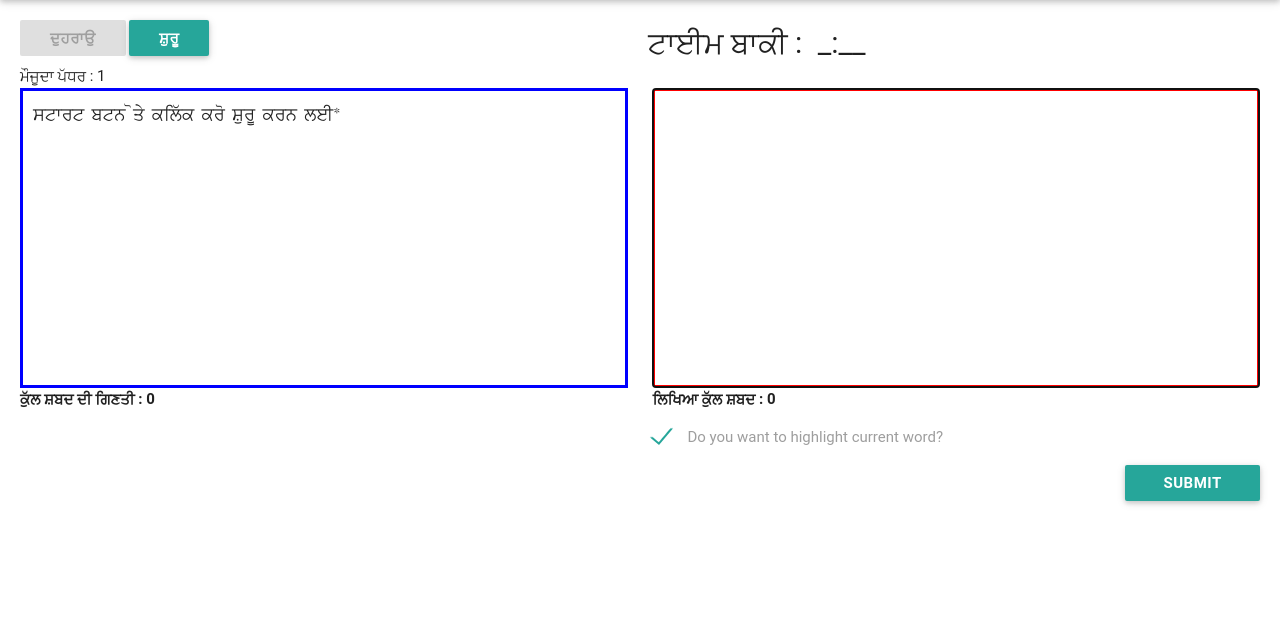
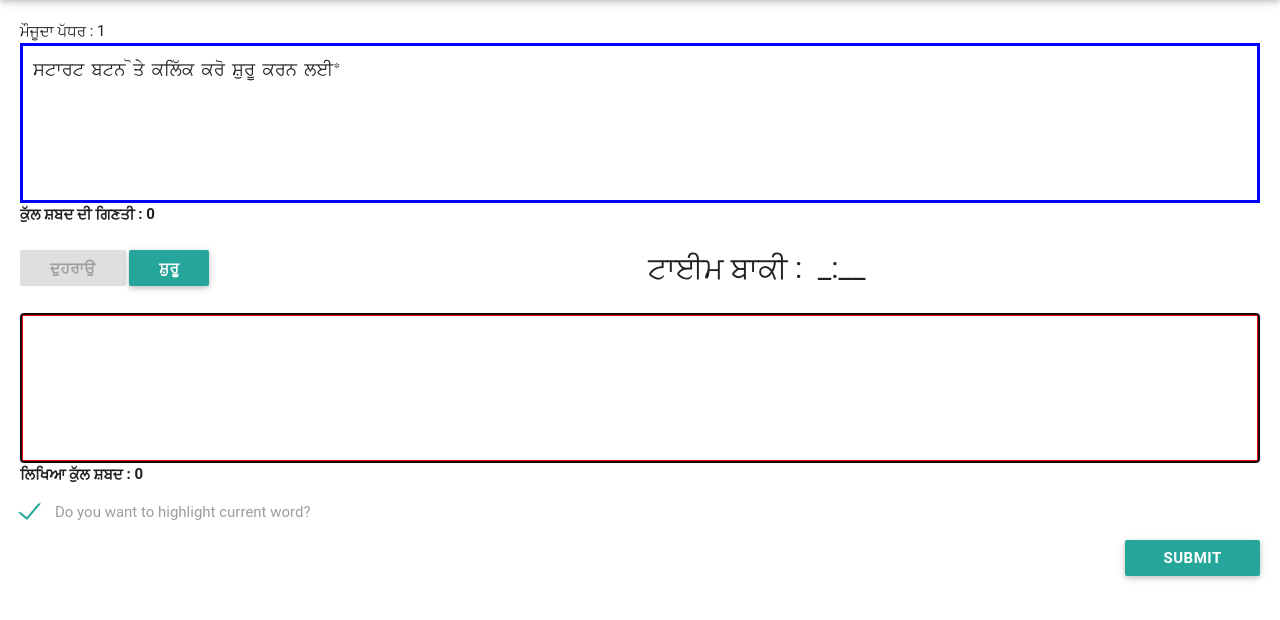
Before and after one commit to systm32/typemaster, a PHP site: page /typemaster/punjabi in a window 1280 px wide. Shown: the part 64-684 px from the top of the page. Run offline with PHP 8.4, Linux system fonts and the light colour scheme; some web fonts are replaced.

Commit message:
modified

```diff
--- a/punjabi/index.php
+++ b/punjabi/index.php
@@ -60,8 +60,22 @@
     </nav>
 
     <div>
-    	<div style="padding: 20px;width: 100%">
-    		<div style="width: 50%;float: left;">
+
+
+    	<div style="padding: 20px">
+
+
+
+	    	<div style="width: 100%;float: left" class="noselect">
+	    		<span>ਮੌਜੂਦਾ ਪੱਧਰ : </span><span id="curr_level">1</span>
+	    		<div id="def_wr" style="height: 160px;overflow:scroll;border:3px solid blue;resize: none;padding: 10px;font-family: PunjabiFont;font-size: 18px;-webkit-touch-callout: none;-webkit-user-select: none;-khtml-user-select: none;-moz-user-select: none;-ms-user-select: none;user-select: none;" readonly>ਸਟਾਰਟ ਬਟਨ 'ਤੇ ਕਲਿੱਕ ਕਰੋ ਸ਼ੁਰੂ ਕਰਨ ਲਈ!</div>
+	       		<b>
+	    		<span>ਕੁੱਲ ਸ਼ਬਦ ਦੀ ਗਿਣਤੀ : </span>
+	    		<span id = "total_words">0</span>
+	    		</b>
+	    	</div>
+
+	    	<div style="margin-top:25px;width: 50%;float: left;">
     			<a id="rep" class="waves-effect waves-light btn modal-trigger" href="#modal1" style="margin: [20px,0,20px,0]" href="#" ><b>ਦੁਹਰਾਉ</b></a>
     			<a id="strt" class="waves-effect waves-light btn modal-trigger" href="#modal1" style="margin: [20px,0,20px,0]"><b>ਸ਼ੁਰੂ</b></a>
 
@@ -73,6 +87,7 @@
 					    <option value="2" selected>2 ਮਿੰਟ</option>
 					    <option value="3">3 ਮਿੰਟ</option>
 					    <option value="5">5 ਮਿੰਟ</option>
+					    <option value="10">10 ਮਿੰਟ</option>
 					  </select>
 
 					  <label>	ਪੈਰਾ ਚੁਣੋ !</label>
@@ -93,16 +108,13 @@
 
     		</div>
 
-    		<div style="width: 50%;float: left;">
+    		<div style="margin-top:20px;width: 50%;float: left;">
 				<span style="margin: 8px;font-size: 30px">ਟਾਈਮ ਬਾਕੀ : </span><span style = "font-size:30px " id="clock">_:__</span>
     		</div>
-    	</div>
 
-    	<div style="padding: 20px">
-
-	    	<div style="width: 49%;float: right">
+	    	<div style="width: 100%;float: right">
 	    		<span>&nbsp</span>
-	    		<textarea id="usr_wr"  style="height: 300px;border:3px solid red;resize: none;padding: 10px;font-family: PunjabiFont;font-size: 18px" autofocus=""></textarea>
+	    		<textarea id="usr_wr"  style="height: 150px;border:3px solid red;resize: none;padding: 10px;font-family: PunjabiFont;font-size: 18px" autofocus=""></textarea>
 	    		<b>
 	    			<span>ਲਿਖਿਆ ਕੁੱਲ ਸ਼ਬਦ : </span>
 	    			<span id="total_written_words">0</span>
@@ -114,18 +126,9 @@
       					<label for="highlight">Do you want to highlight current word?</label>
 	    				</p>
 	    				<div style="width: 100%">
-    		<a id = "submit" class="waves-effect waves-light btn" style="float:right;margin: 0px"  ><b>&nbsp Submit &nbsp</b></a>
-    	</div>
+				    		<a id = "submit" class="waves-effect waves-light btn" style="float:right;margin: 0px"  ><b>&nbsp Submit &nbsp</b></a>
+				    	</div>
 	    		</div>
-	    	</div>
-
-	    	<div style="width: 49%;float: left" class="noselect">
-	    		<span>ਮੌਜੂਦਾ ਪੱਧਰ : </span><span id="curr_level">1</span>
-	    		<div id="def_wr" style="height: 300px;overflow:scroll;border:3px solid blue;resize: none;padding: 10px;font-family: PunjabiFont;font-size: 18px;-webkit-touch-callout: none;-webkit-user-select: none;-khtml-user-select: none;-moz-user-select: none;-ms-user-select: none;user-select: none;" readonly>ਸਟਾਰਟ ਬਟਨ 'ਤੇ ਕਲਿੱਕ ਕਰੋ ਸ਼ੁਰੂ ਕਰਨ ਲਈ!</div>
-	       		<b>
-	    		<span>ਕੁੱਲ ਸ਼ਬਦ ਦੀ ਗਿਣਤੀ : </span>
-	    		<span id = "total_words">0</span>
-	    		</b>
 	    	</div>
 
     	</div>
@@ -308,14 +311,22 @@ var timeinterval;
 		return correct;
 	}
 
+	function getMaximum(a, b)
+	{
+		if(a>b)
+			return a;
+		else
+			return b;
+	}
+
 	function getAccuracy(def_text,usr_text)
 	{
 		console.log($('#rep_len').text());
 		var correct = Math.floor(getNumberOfCorrectWords(def_text,usr_text));
 		var t_act_words = Math.floor(getNumberOfWords(usr_text));
-		var accuracy = (correct*100)/t_act_words;
-		console.log(correct);
-		console.log(t_act_words);
+		var t_act_words1 = Math.floor(getNumberOfWords(def_text));
+		var div = getMaximum(t_act_words,t_act_words1);
+		var accuracy = (correct*100)/div;
 		return Math.round(accuracy*100)/100;
 	}
 
@@ -348,7 +359,7 @@ var timeinterval;
 		$('#rep').show();
 		$('#total_words').text("0");
 		$('#usr_wr').val('');
-		$('#def_wr').text("ਸਟਾਰਟ ਬਟਨ 'ਤੇ ਕਲਿੱਕ ਕਰੋ ਸ਼ੁਰੂ ਕਰਨ ਲਈ!");
+		$('#def_wr').text("Click on start button to start !");
 		clearInterval(timeinterval);
 	}
 
@@ -357,7 +368,8 @@ var timeinterval;
 		var correct = Math.floor(getNumberOfCorrectWords(def_text,usr_text));
 		var t = $('#clock').text();
 		var s = t.split(":");
-		var min = 5-parseInt(s[0]);
+		var tm = parseInt($('#deadline').text());
+		var min = tm-parseInt(s[0])-1;
 		var sec = 60-parseInt(s[1]);
 		var total = min*60+sec;
 		var min = total/60;
@@ -366,12 +378,12 @@ var timeinterval;
 	}
 
 	function showParagraphs(){
-		$.get( "http://localhost/typemaster/update1.php", { 'tag': "6", 'level':getPresentLevel() }).done(function( data ) {
+		$.get( "http://localhost/typemaster/update1.php", { 'tag': "5", 'level':getPresentLevel() }).done(function( data ) {
 			    var para_array = JSON.parse(data);
 			    var html = '';
 			    for(var i=0;i<para_array.length;i++)
 			    {
-			    	html += '<option style="overflow:hidden;font-family:PunjabiFont" value="'+encodeURI(para_array[i].value)+'">'+para_array[i].value.substr(0,70)+'...'+'</option>';
+			    	html += '<option style="overflow:hidden" value="'+encodeURI(para_array[i].value)+'">'+para_array[i].value.substr(0,70)+'...'+'</option>';
 			    }
 			    $('#p-sel').html(html);
 			});
@@ -383,6 +395,13 @@ var timeinterval;
 		$('.modal-trigger').leanModal({dismissible: false});
 		disableUserTextarea();
 		$('#usr_wr').keyup(function(event){
+			if(!timeinterval)
+			{
+				console.log("timeinterval");
+				var tm = parseInt($('#deadline').text());
+				var deadline = Date.parse(new Date())+tm*60*1000;
+				initializeClock('clock',deadline);
+			}
 			getAndSetNumberOfWords();
 			if(getNumberOfWords($('#usr_wr').val()) >= getNumberOfWords($('#def_wr').text()))
 			{
@@ -443,8 +462,10 @@ var timeinterval;
 			var tm = parseInt($('#tm-sel').val());
 			var txt = decodeURI($('#p-sel').val());
 			getAndSetDefaultText(txt);
-			var deadline = Date.parse(new Date())+tm*60*1000;
-			initializeClock('clock',deadline);
+			$('#deadline').text(tm);
+			$('#clock').text(tm+':'+'00');
+			/*var deadline = Date.parse(new Date())+tm*60*1000;
+			initializeClock('clock',deadline);*/
 		});
 		$('#submit').click(function(){
 			var num_back = $('#num_back').text();
@@ -467,6 +488,7 @@ var timeinterval;
 
 </script>
 
+
 </body>
 
 </html>
```
Also changed, not shown: english/index.php (+46 -25 lines).
